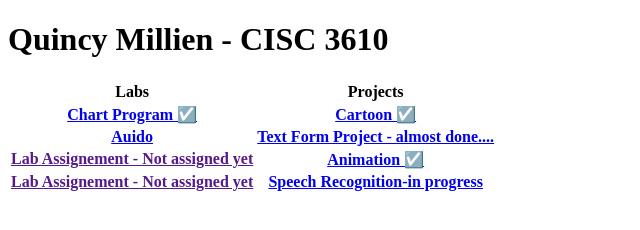
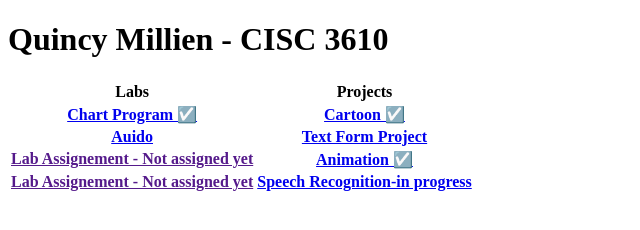
Before and after one commit to qbcoding2/CISC3610-PROJECTS-OF-QUINCY-MILLIEN, a plain HTML site: page index.html in a window 1280 px wide. Shown: the whole page, without its empty margins (0-640 px from the left). Drawn offline with Linux system fonts and the light colour scheme.

Commit message:
Update index.html

```diff
--- a/index.html
+++ b/index.html
@@ -22,7 +22,7 @@
                     </tr>
                     <tr>
                         <th><a href="lab/audio/index.html">Auido</a></th>
-                        <th><a href="projects/text form/index.html">Text Form Project - almost done....</a></th>
+                        <th><a href="projects/text form/index.html">Text Form Project</a></th>
                     </tr>
                     <tr>
                         <th><a href="">Lab Assignement - Not assigned yet </a></th>
```
